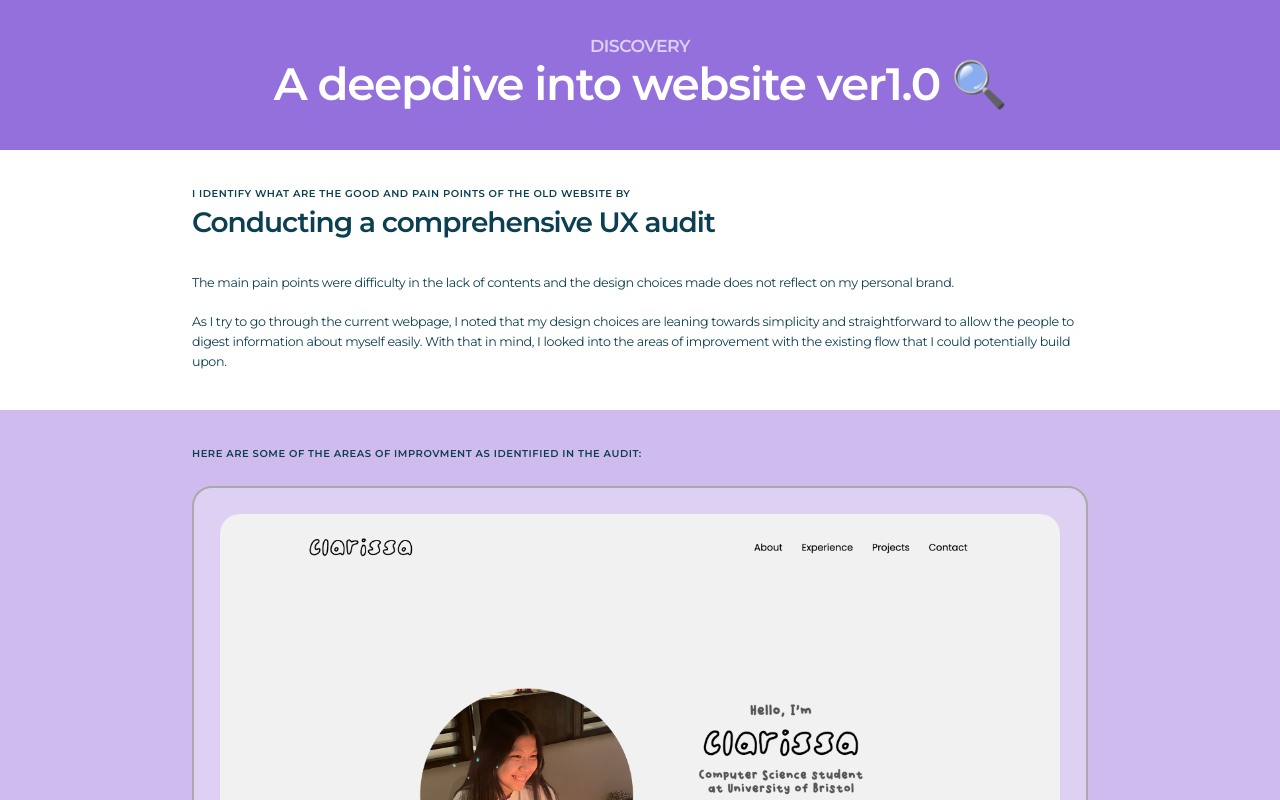
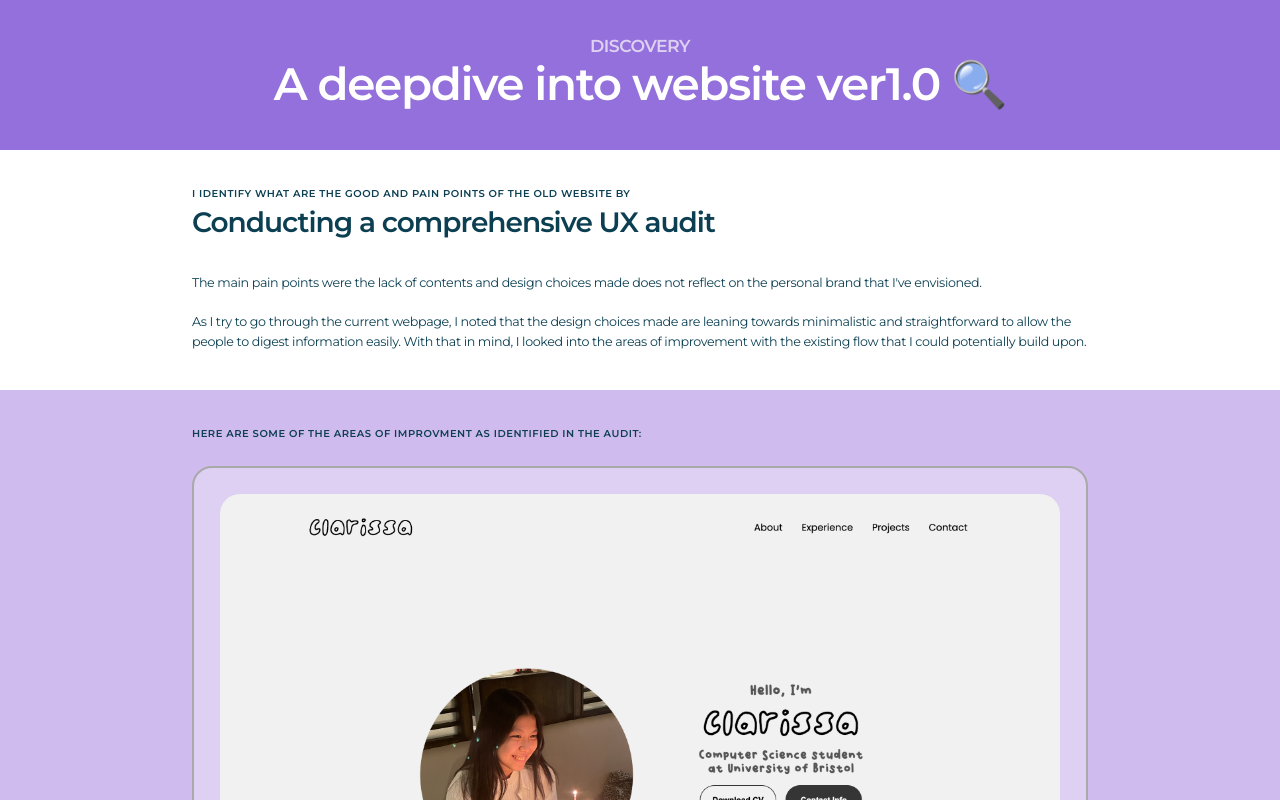
Before and after one commit to clarissachng/clarissachng.github.io, a plain HTML site: page website.html in a window 1280 px wide. Shown: the part 1672-2472 px from the top of the page. Drawn offline with nearby package versions, Linux system fonts and the light colour scheme.

Commit message:
website contents upload

```diff
--- a/style.css
+++ b/style.css
@@ -645,7 +645,7 @@ h2.breif-txt {
 =================== */
 
 .project-header.clarissa {
-    background: linear-gradient(0deg, rgba(255,255,255,1) 5%, rgba(208,187,238,0.5) 100%);
+    background: linear-gradient(0deg, rgba(255,255,255,1) 3%, rgba(208,187,238,0.5) 25%, rgba(208,187,238,0.8) 50%, rgba(208,187,238,0.5) 75%, rgba(255,255,255,1) 100%);
     position: relative;
     padding: 5vw var(--horizontal);
 }
--- a/website.html
+++ b/website.html
@@ -92,8 +92,8 @@
         <h5>I identify what are the good and pain points of the old website by</h5>
         <h3>Conducting a comprehensive UX audit<br><br></h3>
 
-        <p>The main pain points were difficulty in the lack of contents and the design choices made does not reflect on my personal brand. <br> <br>
-        As I try to go through the current webpage, I noted that my design choices are leaning towards simplicity and straightforward to allow the people to digest information about myself easily. With that in mind, I looked into the areas of improvement with the existing flow that I could potentially build upon.</p>
+        <p>The main pain points were the lack of contents and design choices made does not reflect on the personal brand that I've envisioned.<br> <br>
+        As I try to go through the current webpage, I noted that the design choices made are leaning towards minimalistic and straightforward to allow the people to digest information easily. With that in mind, I looked into the areas of improvement with the existing flow that I could potentially build upon.</p>
     </div>
 
     <div class="project-section3">
```
